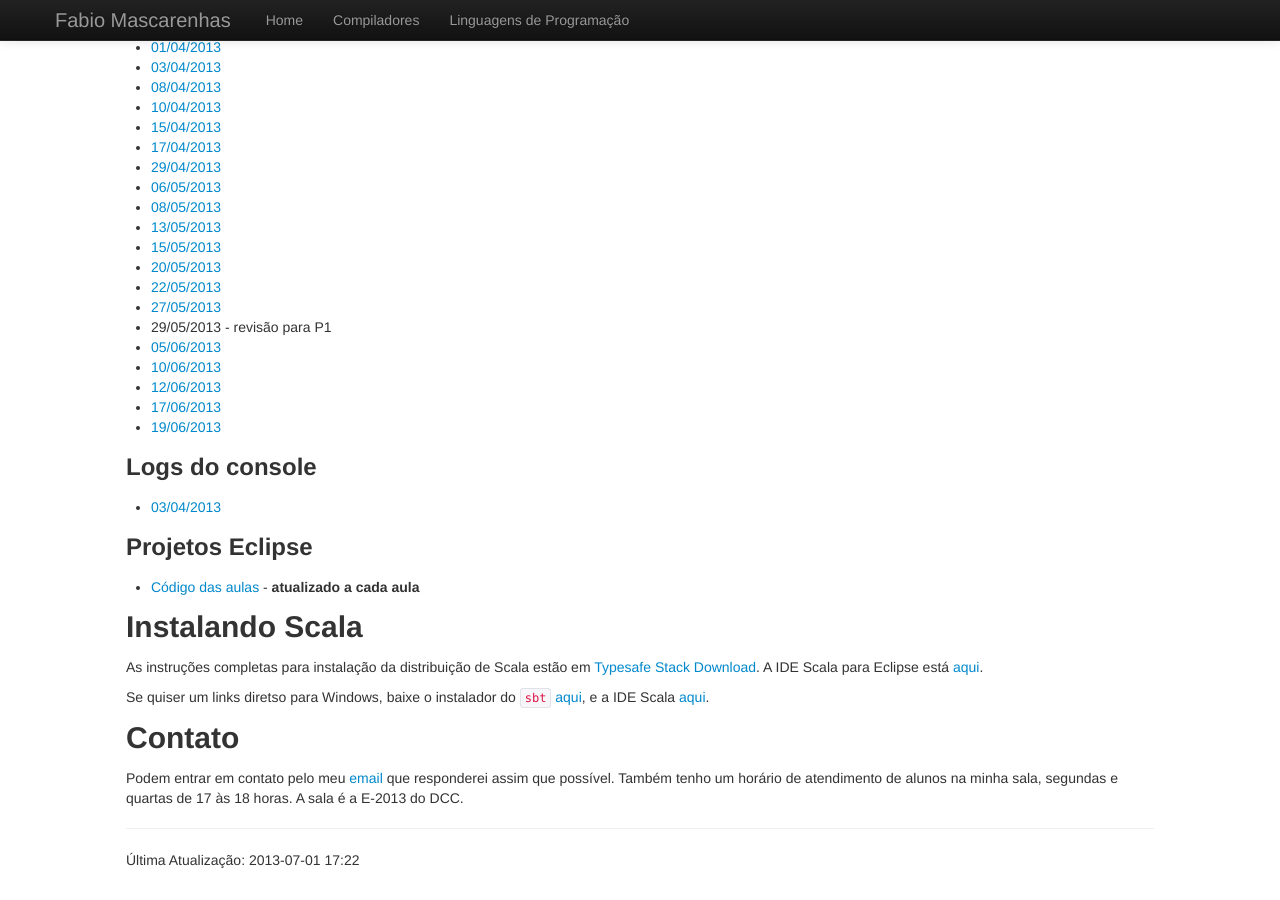
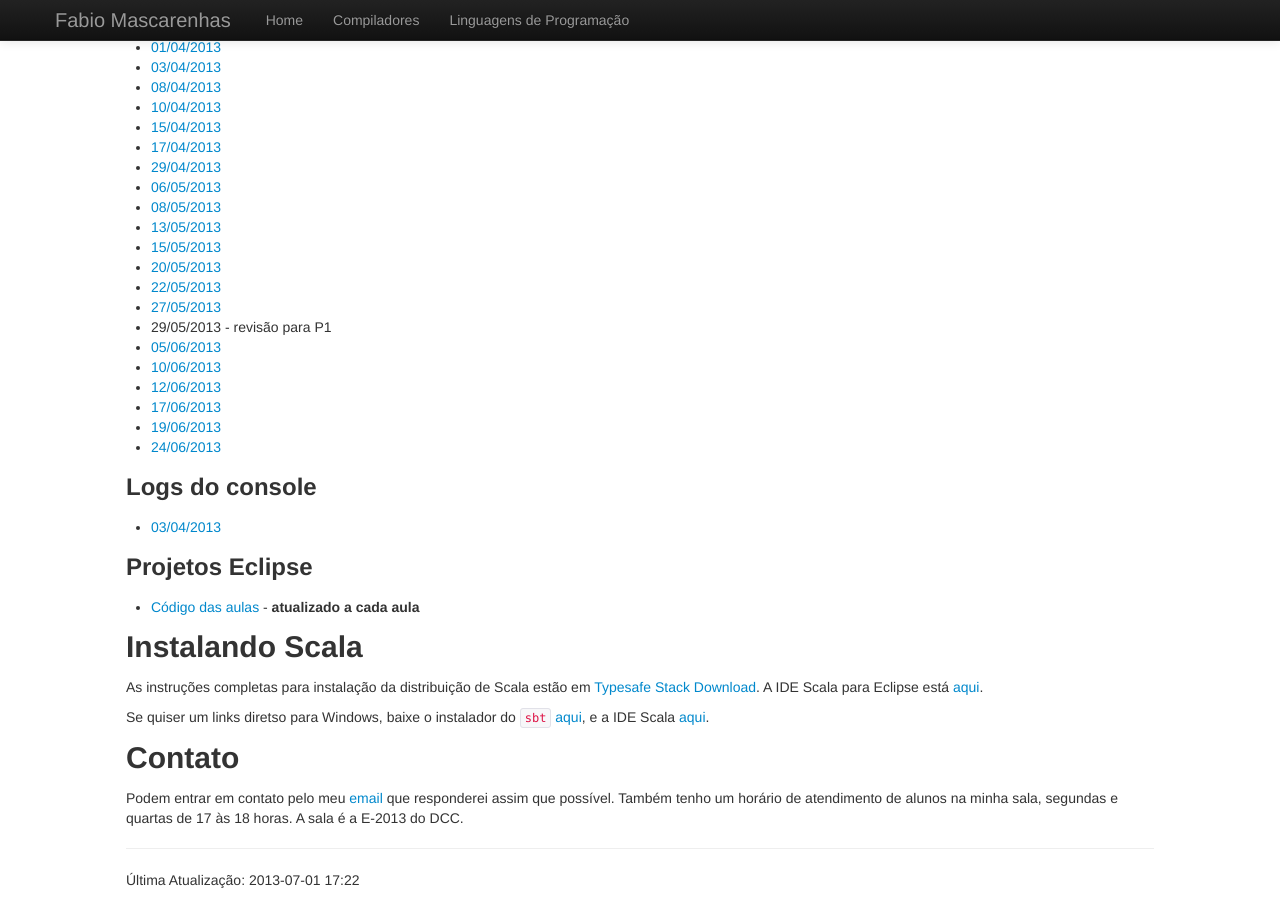
Before and after one commit to fabiomascarenhas/fabiomascarenhas.github.com, a Jekyll site: the page built from lp/index.md, in a window 1280 px wide and 900 px high, scrolled down 1443 px. Built offline with Jekyll 4.4.1, drawn with Linux system fonts in a browser that asks for light colours.

Commit message:
notas de aula lp 24/06

```diff
--- a/lp/index.md
+++ b/lp/index.md
@@ -132,6 +132,7 @@ Notas de Aula
 * [12/06/2013](Aula17.pdf)
 * [17/06/2013](Aula18.pdf)
 * [19/06/2013](Aula19.pdf)
+* [24/06/2013](Aula20.pdf)
 
 ### Logs do console
 
```
Also changed, not shown: 1 other file.
